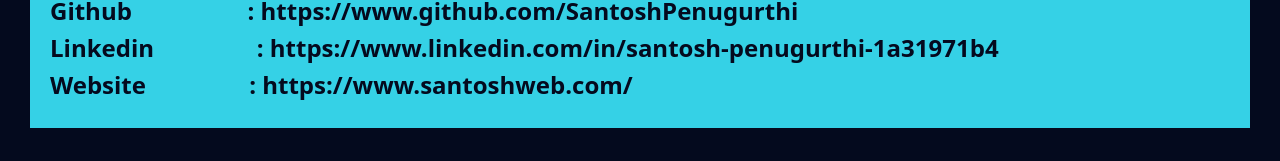
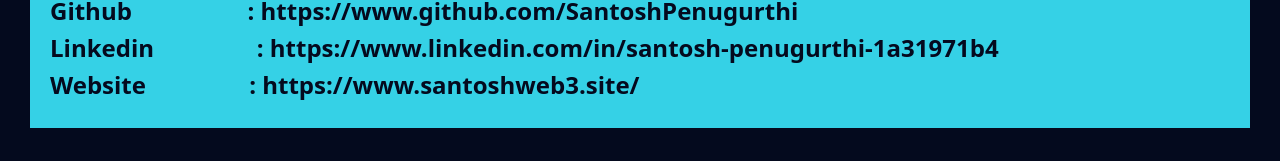
Before and after one commit to SantoshPenugurthi/my-portfolio, a React (Create React App) app: page /about in a window 1280 px wide. Shown: the part 5022-5183 px from the top of the page. Built offline with nearby package versions, Linux system fonts and the light colour scheme.

Commit message:
website update

```diff
--- a/src/Components/About.js
+++ b/src/Components/About.js
@@ -14,7 +14,7 @@
                     <h4 style={{fontWeight:'bold',color:'#040a1e',}}>Location         &emsp;&emsp;&emsp;&nbsp;&nbsp;        : RGUKT-Nuzvid, Vijayawada, India</h4>
                     <h4 style={{fontWeight:'bold',color:'#040a1e',}}>Github           &emsp;&emsp;&emsp;&nbsp;&nbsp;&nbsp;&nbsp;&nbsp;            : https://www.github.com/SantoshPenugurthi</h4>
                     <h4 style={{fontWeight:'bold',color:'#040a1e',}}>Linkedin         &emsp;&emsp;&emsp;&ensp;&nbsp;           : https://www.linkedin.com/in/santosh-penugurthi-1a31971b4</h4>
-                    <h4 style={{fontWeight:'bold',color:'#040a1e',}}>Website          &emsp;&emsp;&emsp;&nbsp;&nbsp;&nbsp;          : https://www.santoshweb.com/</h4>
+                    <h4 style={{fontWeight:'bold',color:'#040a1e',}}>Website          &emsp;&emsp;&emsp;&nbsp;&nbsp;&nbsp;          : https://www.santoshweb3.site/</h4>
                 </div>
             </div>
 
```
